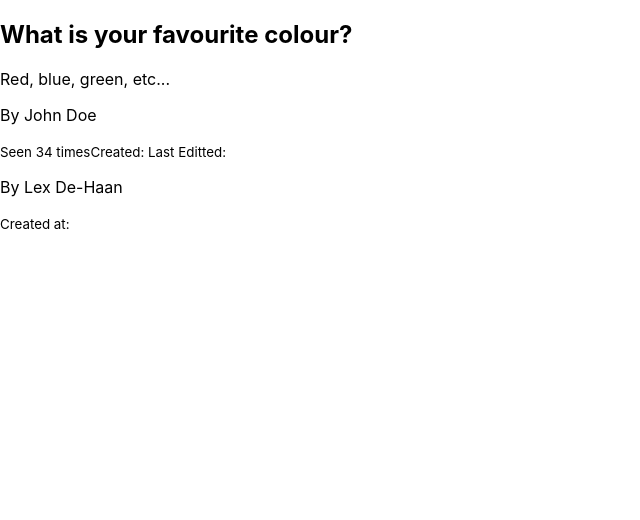
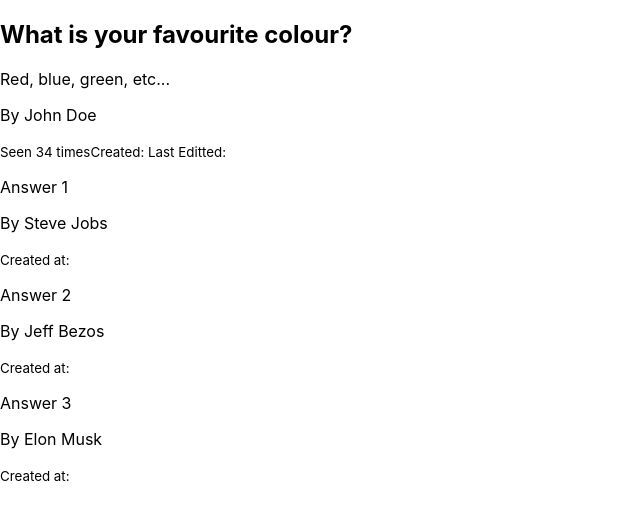
Before and after one commit to CodeCoreYVR/react_client_jun_2023, a React (Create React App) app: page / in a window 1280 px wide. Shown: the top 520 px of the page, without its empty margins (0-640 px from the left). Built offline with nearby package versions, Linux system fonts and the light colour scheme.

Commit message:
react client add AnswerList component and add unique key for listed i..

```diff
--- /dev/null
+++ b/src/components/AnswerList.js
@@ -0,0 +1,18 @@
+import AnswerDetails from "./AnswerDetails"
+
+const AnswerList = ({answers}) => {
+    return(
+        <div>
+            {answers.map((answer, index) => {
+                return <AnswerDetails
+                    key={index}
+                    body={answer.body}
+                    author={answer.author}
+                    created_at={answer.created_at}
+                />
+            })}
+        </div>
+    )
+}
+
+export default AnswerList;
--- a/src/components/QuestionShowPage.js
+++ b/src/components/QuestionShowPage.js
@@ -1,5 +1,6 @@
 import QuestionDetails from "./QuestionDetails"
 import AnswerDetails from "./AnswerDetails"
+import AnswerList from "./AnswerList"
 
 const QuestionShowPage = () => {
     return(
@@ -12,10 +13,12 @@
             created_at = {new Date()}
             updated_at = {new Date()}
             />
-            <AnswerDetails
-            title = "This the best answer"
-            author={{full_name: "Lex De-Haan"}}
-            created_at={new Date()}
+            <AnswerList
+            answers={[
+                {body: "Answer 1",  author: {full_name: "Steve Jobs"}, created_at: new Date()},
+                {body: "Answer 2",  author: {full_name: "Jeff Bezos"}, created_at: new Date()},
+                {body: "Answer 3",  author: {full_name: "Elon Musk"}, created_at: new Date()},
+            ]}
             />
         </main>
     )
```
